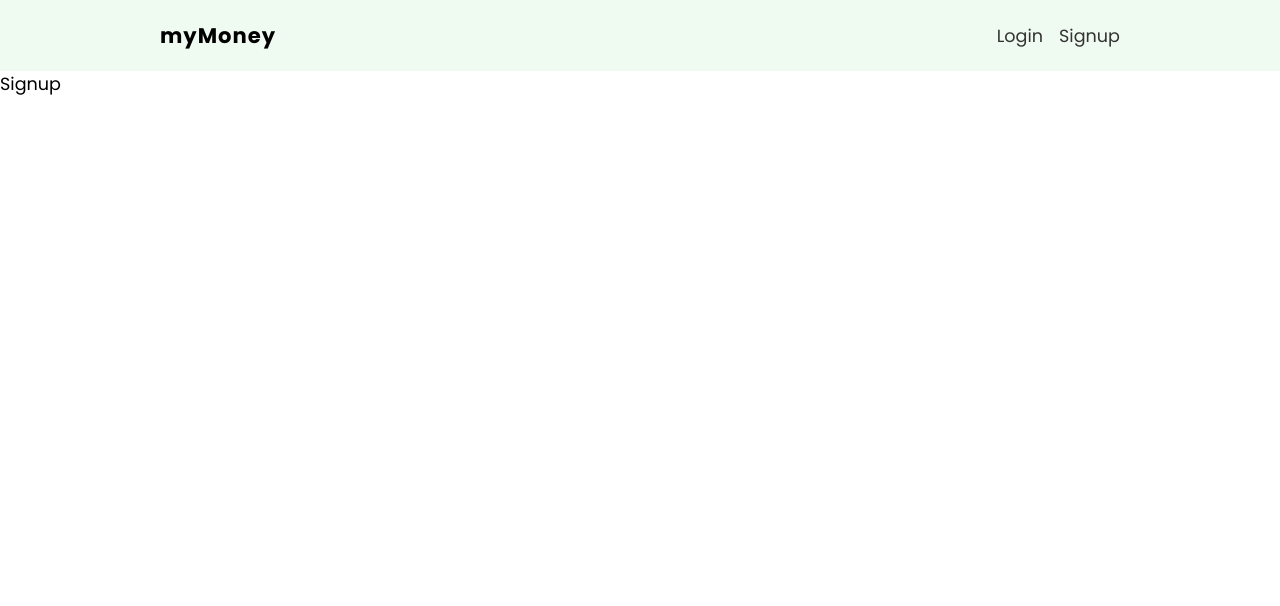
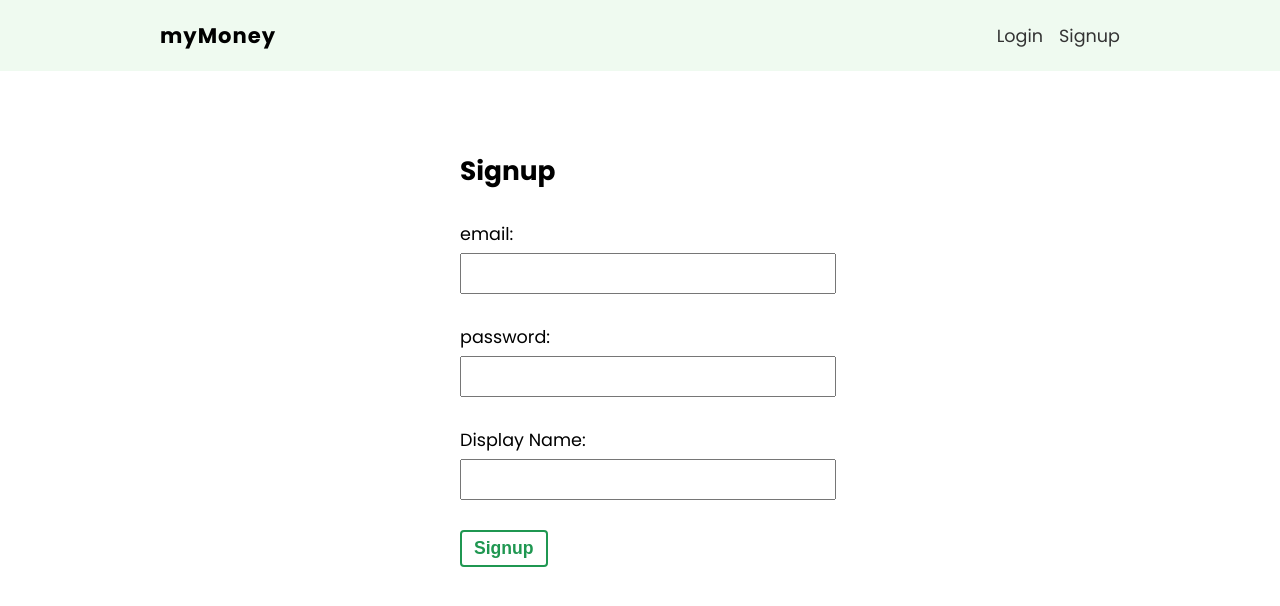
Before and after one commit to ar-dhruv/myMoney, a React (Create React App) app: page /signup in a window 1280 px wide. Shown: the top 606 px of the page. Built offline with nearby package versions, Linux system fonts and the light colour scheme.

Commit message:
Signup page-setting states and styling

```diff
--- a/src/pages/signup/Signup.js
+++ b/src/pages/signup/Signup.js
@@ -1,8 +1,45 @@
+import { useState } from "react";
+
+//STYLES
 import styles from "./Signup.module.css";
 export default function Signup() {
-    return (
-        <div>
-            Signup
-        </div>
-    )
+  const [email, setEmail] = useState("");
+  const [password, setPassword] = useState("");
+  const [displayName, setDisplayName] = useState("");
+
+  const handleSubmit = (e) => {
+    e.preventDefault();
+    console.log(email, password , displayName);
+  };
+
+  return (
+    <form onSubmit={handleSubmit} className={styles["signup-form"]}>
+      <h2>Signup</h2>
+      <label>
+        <span>email:</span>
+        <input
+          type="email"
+          onChange={(e) => setEmail(e.target.value)}
+          value={email} //CHANGING THE INPUT TEXT TO THE UPDATED STATE VALUE
+        />
+      </label>
+      <label>
+        <span>password:</span>
+        <input
+          type="password"
+          onChange={(e) => setPassword(e.target.value)}
+          value={password} //CHANGING THE INPUT TEXT TO THE UPDATED STATE VALUE
+        />
+      </label>
+      <label>
+        <span>Display Name:</span>
+        <input
+          type="text"
+          onChange={(e) => setDisplayName(e.target.value)}
+          value={displayName} //CHANGING THE INPUT TEXT TO THE UPDATED STATE VALUE
+        />
+      </label>
+      <button className="btn">Signup</button>
+    </form>
+  );
 }
--- a/src/pages/signup/Signup.module.css
+++ b/src/pages/signup/Signup.module.css
@@ -0,0 +1,19 @@
+.signup-form {
+  max-width: 360px;
+  margin: 60px auto;
+  padding: 20px;
+}
+.signup-form label {
+  display: block;
+  margin: 30px auto;
+}
+.signup-form span {
+  display: block;
+  margin-bottom: 6px;
+}
+.signup-form input {
+  padding: 8px 6px;
+  font-size: 1em;
+  color: #777;
+  width: 100%;
+}
```
